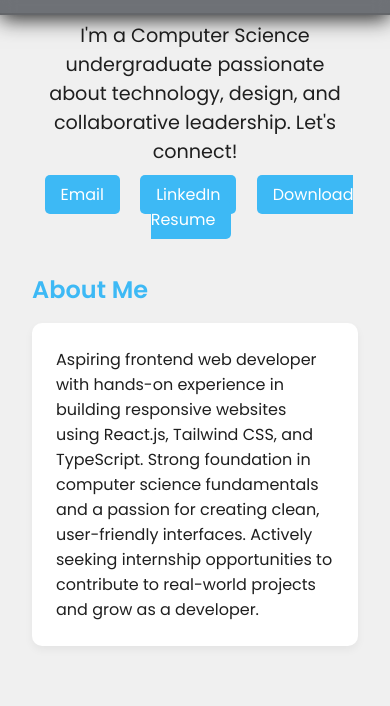
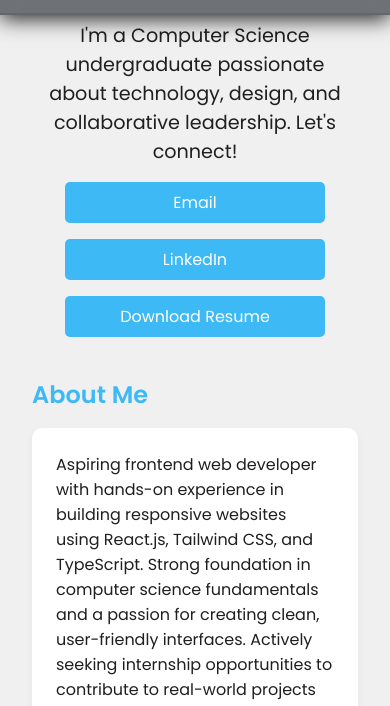
Before and after one commit to pushpenderrao019/portfolio, a plain HTML site: page index.html in a window 390 px wide. Shown: the part 131-837 px from the top of the page. Drawn offline with nearby package versions, Linux system fonts and the light colour scheme.

Commit message:
Update style.css

```diff
--- a/stylesheets/style.css
+++ b/stylesheets/style.css
@@ -144,6 +144,26 @@ header {
   transform: translateY(-2px);
 }
 
+.hero .contact-btns {
+  display: flex;
+  flex-wrap: wrap;
+  justify-content: center;
+  gap: 1rem;
+  margin-top: 1rem;
+}
+
+@media (max-width: 600px) {
+  .hero .contact-btns {
+    flex-direction: column;
+    align-items: center;
+  }
+
+  .hero .contact-btns a {
+    width: 80%;
+    margin: 0.5rem 0;
+  }
+}
+
 /* ========== Responsive Header ========== */
 @media (max-width: 600px) {
   header {
@@ -182,19 +202,12 @@ header {
     font-size: 1.5rem;
   }
 
-  .hero .contact-btns {
-    flex-direction: column;
-    align-items: center;
-  }
-
-  .hero .contact-btns a {
-    width: 80%;
-  }
-
    .hero p {
     font-size: 1rem;
     padding: 0 1rem;
   }
+
+
 }
 
 .toggle-mode {
```
